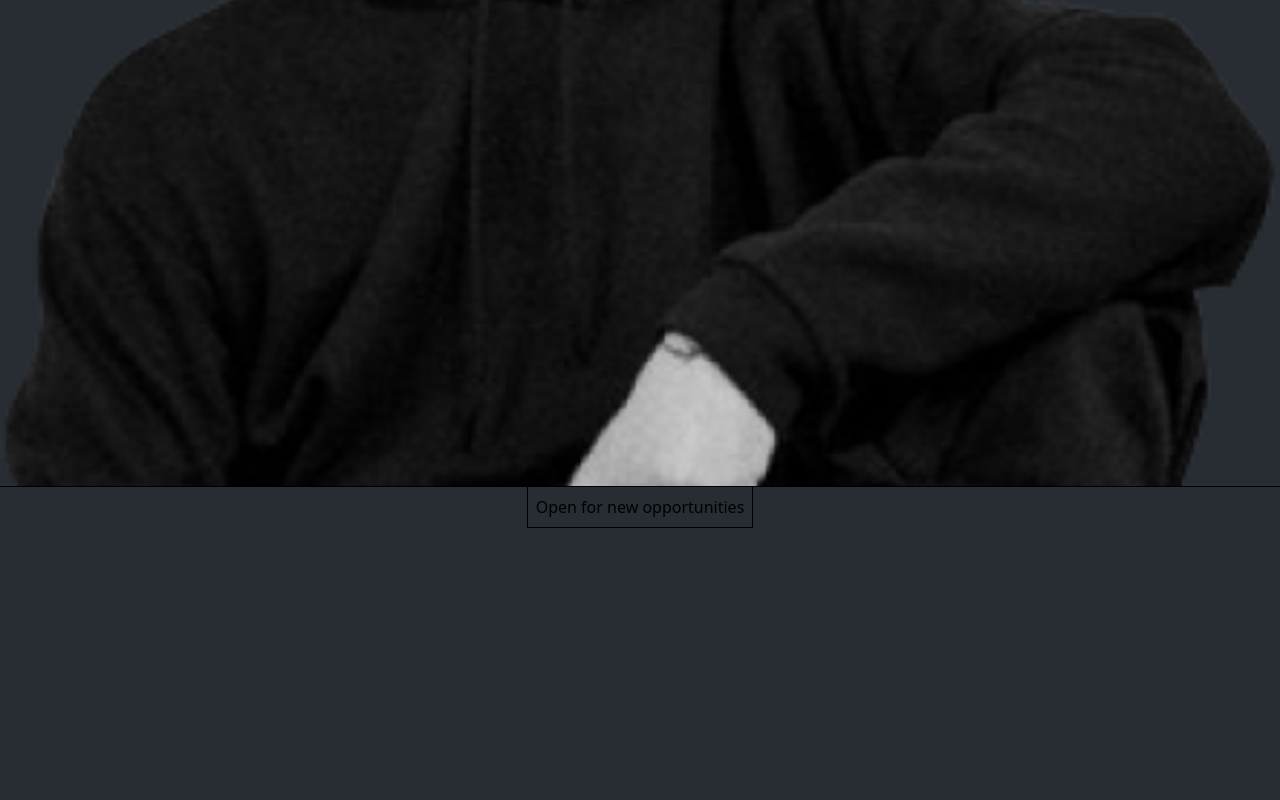
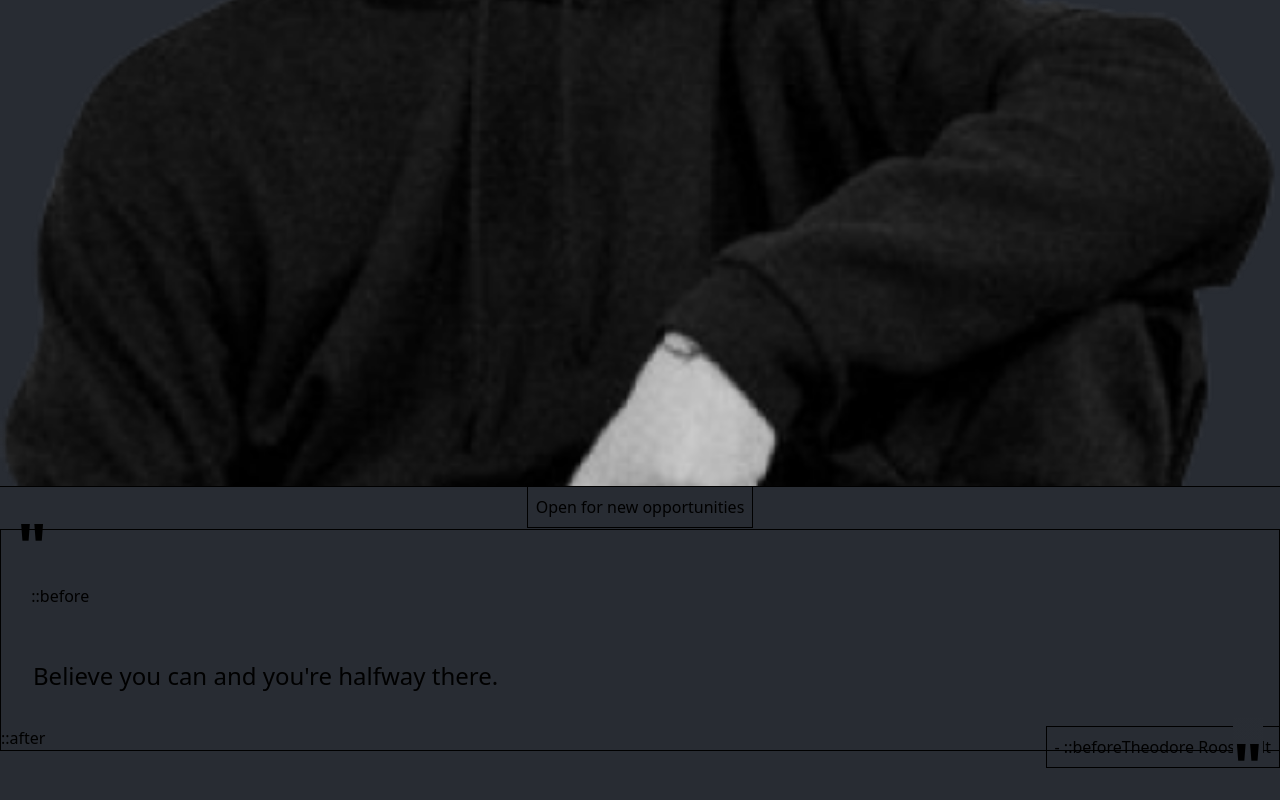
Before and after one commit to johannes-code/portfolio_v2, a React (Vite) app: page / in a window 1280 px wide. Shown: the part 923-1723 px from the top of the page. Before the commit the page ends 1452 px from the top, so only its background shows below. Built offline with nearby package versions, Linux system fonts and the light colour scheme.

Commit message:
implemented the quotes section, needs tweeking to be displayed correctly

```diff
--- a/src/App.jsx
+++ b/src/App.jsx
@@ -1,6 +1,7 @@
 import "./App.css";
 import { Header } from "./components/header/header";
 import { Hero } from "./components/hero/hero";
+import { Qoute } from "./components/quote/Quote";
 
 function App() {
   // console.log(header.home)
@@ -8,6 +9,7 @@ function App() {
     <>
       <Header />
       <Hero />
+      <Qoute />
     </>
   );
 }
--- a/src/components/quote/Quote.jsx
+++ b/src/components/quote/Quote.jsx
@@ -0,0 +1,16 @@
+import styles from "./quote.module.css";
+import data from "/src/locales/en.json";
+export const Qoute = () => {
+  const quoteData = data.pages.home.quote;
+
+  return (
+    <figure className={styles.quote}>
+      ::before
+      <blockquote className={styles.quote_text}>{quoteData.text}</blockquote>
+      <figcaption className={styles.quote_author}>
+        ::before{quoteData.author}
+      </figcaption>
+      ::after
+    </figure>
+  );
+};
--- a/src/components/quote/quote.module.css
+++ b/src/components/quote/quote.module.css
@@ -0,0 +1,56 @@
+.quote {
+  border: 1px solid;
+  border-color: var(--gray);
+  position: relative;
+  margin: 0;
+}
+
+.quote::before {
+  top: -32px;
+  left: 16px;
+  content: '"';
+  position: relative;
+  font-size: 64px;
+  font-weight: 700;
+  background-image: linear-gradient(var(--background) var(--background));
+  background-size: 100% 40%;
+  background-repeat: no-repeat;
+}
+
+.quote::after {
+  bottom: -64px;
+  right: 16px;
+  content: '"';
+  position: absolute;
+  color: var(--gray);
+  font-size: 64px;
+  font-weight: 700;
+  background-image: linear-gradient(var(--background), var(--background));
+  background-size: 100% 40%;
+  background-repeat: no-repeat;
+}
+
+.quote_text {
+  padding: 32px;
+  font-size: 24px;
+  font-weight: 500px;
+  background-color: var(--background);
+}
+
+.quote_author {
+  position: absolute;
+  color: var(--gray);
+  border: 1px solid;
+  border-color: var(--gray);
+  padding: 8px;
+  right: -1px;
+  font-size: 16px;
+}
+.quote_author::before {
+  content: "- ";
+}
+
+figcaption {
+  display: block;
+  unicode-bidi: isolate;
+}
```
